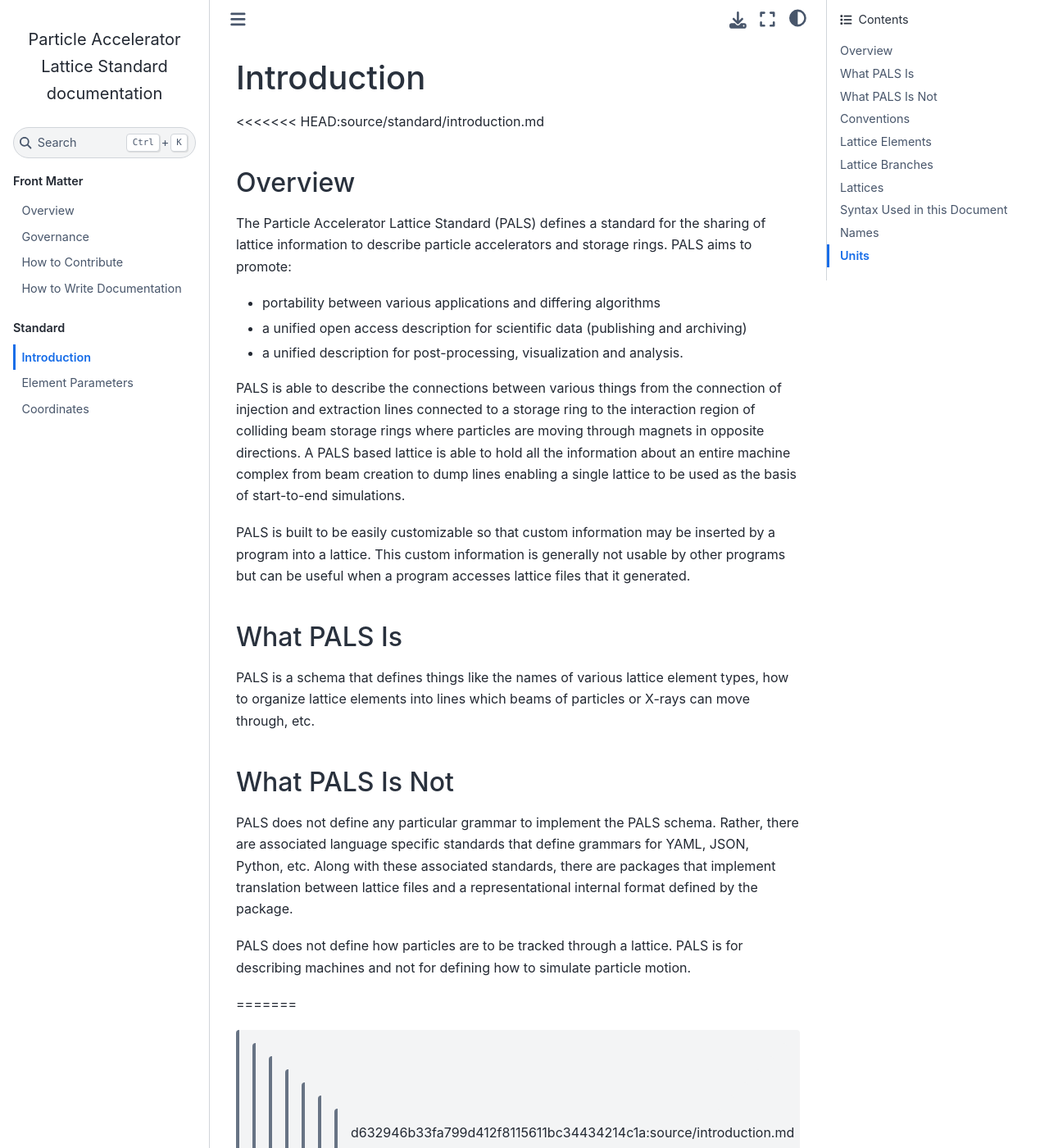
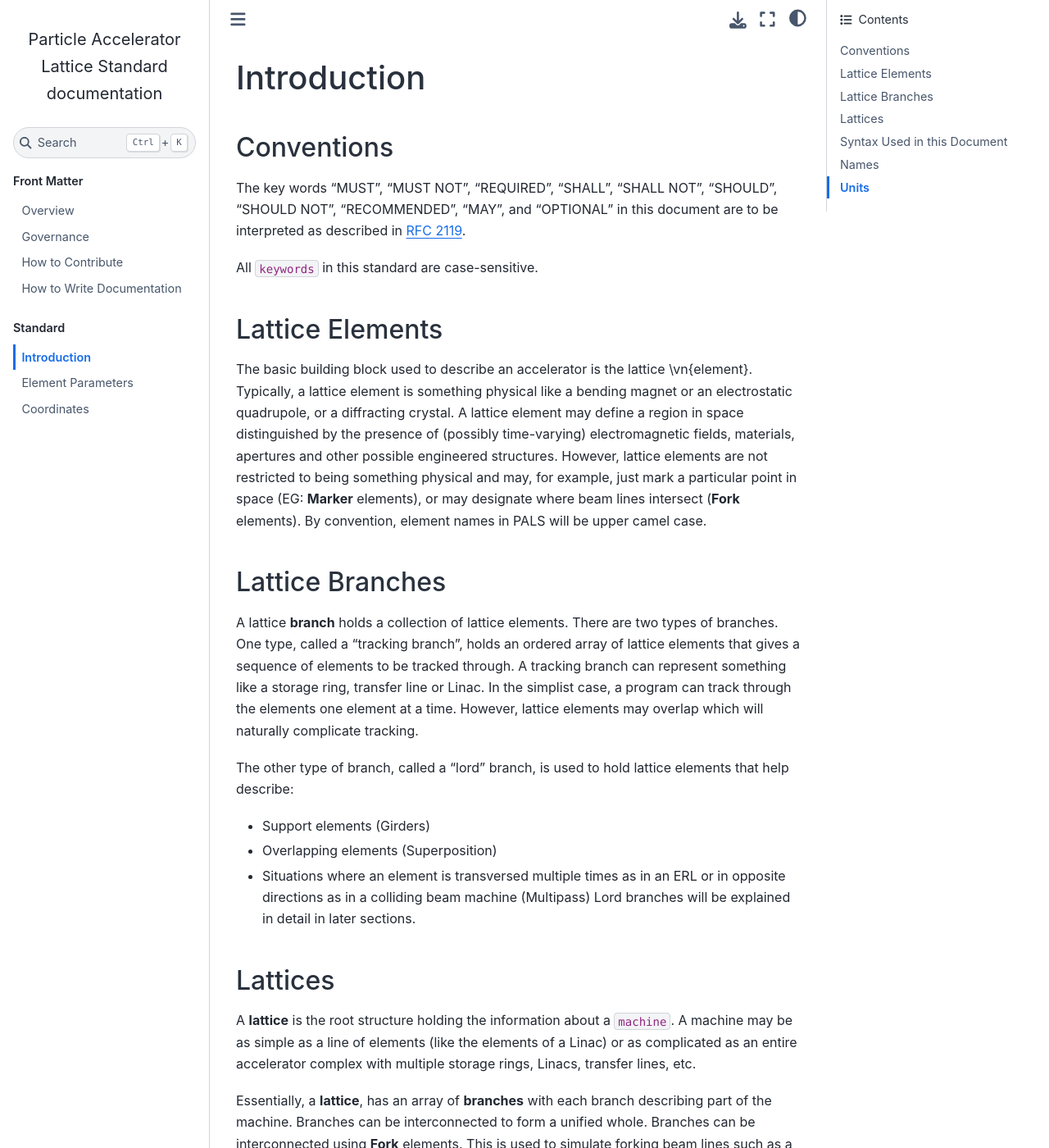
Before and after one commit to campa-consortium/lattice-standard, a Sphinx documentation site: the page built from source/introduction.md, in a window 1280 px wide and 1400 px high. Shown: the whole window at 82% size. Built offline with Sphinx 7.4.7 and the Sphinx Book theme 1.1.4, drawn with Linux system fonts in a browser that asks for light colours.

Commit message:
Fix previous merge mistake.

```diff
--- a/source/introduction.md
+++ b/source/introduction.md
@@ -1,44 +1,5 @@
 # Introduction
 
-<<<<<<< HEAD:source/standard/introduction.md
-## Overview
-
-The Particle Accelerator Lattice Standard (PALS) defines a standard for the sharing of lattice information to describe
-particle accelerators and storage rings. PALS aims to promote:
-
- - portability between various applications and differing algorithms
- - a unified open access description for scientific data (publishing and archiving)
- - a unified description for post-processing, visualization and analysis.
-
-PALS is able to describe the connections between various things
-from the connection of injection and extraction lines connected to a storage ring to the interaction region
-of colliding beam storage rings where particles are moving through magnets in opposite directions. A PALS
-based lattice is able to
-hold all the information about an entire machine complex from beam creation to dump lines enabling a
-single lattice to be used as the basis of start-to-end simulations.
-
-PALS is built to be easily customizable so that custom information may be inserted by a program into a lattice.
-This custom information is generally not usable by other programs but can be useful when a program accesses
-lattice files that it generated.
-
-
-## What PALS Is
-
-PALS is a schema that defines things like the names of various lattice element types, how to organize lattice
-elements into lines which beams of particles or X-rays can move through, etc.
-
-## What PALS Is Not
-
-PALS does not define any particular grammar to implement the PALS schema. Rather, there are associated
-language specific standards that define grammars for YAML, JSON, Python, etc. Along with these
-associated standards, there are packages that implement translation between lattice files and a representational
-internal format defined by the package.
-
-PALS does not define how particles are to be tracked through a lattice. PALS is for describing machines and
-not for defining how to simulate particle motion.
-
-=======
->>>>>>> d632946b33fa799d412f8115611bc34434214c1a:source/introduction.md
 ## Conventions
 
 The key words "MUST", "MUST NOT", "REQUIRED", "SHALL", "SHALL NOT", "SHOULD",
```
